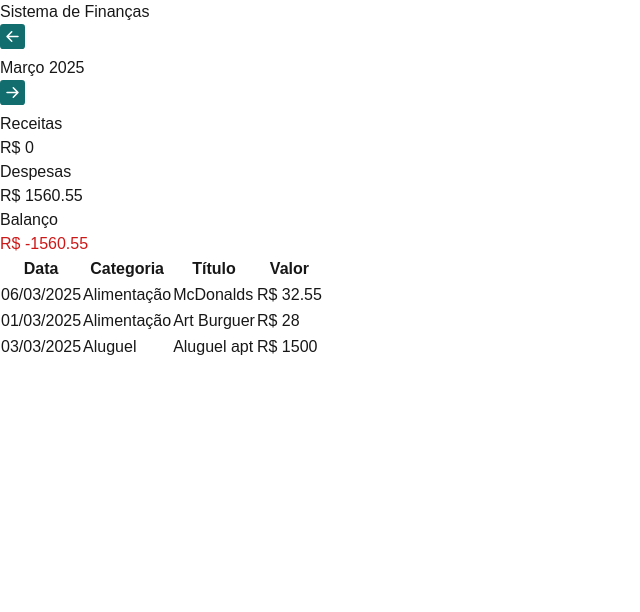
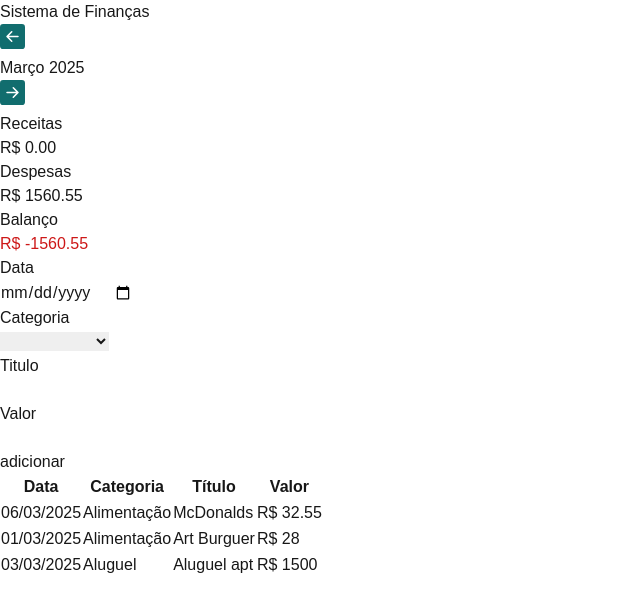
Before and after one commit to marceloab11/sistema-finan-as, a Next.js app: page / in a window 1280 px wide. Shown: the top 612 px of the page, without its empty margins (0-640 px from the left). Built offline with nearby package versions, Linux system fonts and the light colour scheme.

Commit message:
Area de inserção de dados feita

```diff
--- a/src/app/components/Body.tsx
+++ b/src/app/components/Body.tsx
@@ -5,6 +5,7 @@ import { item } from "../types/items";
 import { TableArea } from "./TableArea";
 import { InfoArea } from "./infoArea";
 import { categorias } from "../data/categories";
+import { InsertArea } from "./insertArea";
 
 export const Body = () => {
     const [list, setList] = useState(items);
@@ -39,6 +40,13 @@ export const Body = () => {
     function handleMonthChage(newMonth:string){
         setCurrentMonth(newMonth)
     }
+
+    function handleInsert(item: item){
+        let newList = [...list]
+        newList.push(item)
+        setList(newList)
+    }
+
     return (
         <div className="m-auto max-w-[980px]">
             <InfoArea
@@ -47,6 +55,9 @@ export const Body = () => {
                  income={income}
                  expense={expense}
                  />
+
+            <InsertArea onClick={handleInsert} />
+
            <TableArea list={listFilter}/>
         </div>
     )
--- a/src/app/components/ResumeItem.tsx
+++ b/src/app/components/ResumeItem.tsx
@@ -8,7 +8,7 @@ export const ResumeItem = ({title, value, color}:Props) => {
     return(
         <div className="flex-1">
             <div className="text-center font-bold text-[#888] mb-[5px]">{title}</div>
-            <div className="text-center font-bold" style={{ color: color }}>R$ {value}</div>
+            <div className="text-center font-bold" style={{ color: color }}>R$ {value.toFixed(2)}</div>
         </div>
     )
 }
--- a/src/app/components/TableArea.tsx
+++ b/src/app/components/TableArea.tsx
@@ -8,7 +8,7 @@ type Props = {
 
 export const TableArea = ({list}:Props) => {
     return(
-        <table className="w-[100%] bg-white p-[20px] shadow-[0px_0px_5px_#ccc]  rounded-[10px] ml-[-22px] mt-14">
+        <table className="w-[100%] bg-white p-[20px] shadow-[0px_0px_5px_#ccc]  rounded-[10px] ml-[-22px] mt-5">
             <thead>
                 <tr className="text-black font-bold">
                     <th className="py-[10px] px-10 text-left">Data</th>
--- /dev/null
+++ b/src/app/components/insertArea.tsx
@@ -0,0 +1,84 @@
+import { useState } from "react";
+import { categorias } from "../data/categories";
+import { item } from "../types/items";
+
+type Props = {
+    onClick: (item: item) => void;
+}
+
+export const InsertArea = ({onClick}:Props) => {
+
+    const [data, setData] = useState("")
+    const [categoria, setcategoria] = useState("")
+    const [titulo, setTitulo] = useState("")
+    const [valor, setValor] = useState("")
+
+    function handleAddEvent(){
+        if(data && titulo && categoria && valor){
+            const Newdate = new Date(data)
+            Newdate.setMonth(Newdate.getMonth() + 1)
+            let Newitem:item = {
+                date: Newdate,
+                category: categoria,
+                title: titulo,
+                 value: parseFloat(valor)
+            }
+            onClick(Newitem);
+            console.log("Adicionado...")
+            setData("");
+            setcategoria("");
+            setTitulo("");
+            setValor("");
+        } else {
+            alert("Preencha todos os campos antes de adicionar.")
+        }
+    }
+
+    return(
+        <div className="w-[100%] bg-white shadow-[0px_0px_5px_#ccc] rounded-[10px] p-[20px] flex justify-between items-center mt-10 ml-[-22px] text-black">
+            <div className="flex flex-col gap-2">
+                <p className="font-bold">Data</p>
+                <input
+                     type="date"
+                    className="border rounded-sm border-[#116D6E] p-1"
+                    value={data}
+                    onChange={e => setData(e.target.value)}
+                    />
+            </div>
+            <div className="flex flex-col gap-2">
+                <p className="font-bold">Categoria</p>
+                <select
+                    value={categoria}
+                    onChange={e => setcategoria(e.target.value)}
+                    className="border rounded-sm border-[#116D6E] p-[6px] w-44"
+                >
+                    <option value=""></option>
+                    {Object.keys(categorias).map((key) => (
+                        <option key={key} value={key}>
+                            {categorias[key].title}
+                        </option>
+                    ))}
+                </select>
+            </div>
+            <div className="flex flex-col gap-2">
+                <p className="font-bold">Titulo</p>
+                <input
+                     type="text"
+                      className="border rounded-sm border-[#116D6E] p-1"
+                      value={titulo}
+                      onChange={e => setTitulo(e.target.value)}
+                      />
+            </div>
+            <div className="flex flex-col gap-2">
+                <p className="font-bold">Valor</p>
+                <input
+                    type="number"
+                     className="border rounded-sm border-[#116D6E] p-1"
+                     value={valor}
+                     onChange={e => setValor(e.target.value)}
+                     />
+            </div>
+            <button onClick={handleAddEvent} className="text-white pt-1 pb-1 pl-3 pr-3 rounded-md bg-[#116D6E] mt-8">adicionar</button>
+        </div>
+    )
+}
--- a/src/app/data/item.ts
+++ b/src/app/data/item.ts
@@ -4,6 +4,5 @@ export const items:item[] = [
     {date: new Date(2025, 3, 5), category:"food", title: "McDonalds", value: 32.55},
     {date: new Date(2025, 3, 7), category:"food", title: "Art Burguer", value: 28},
     {date: new Date(2025, 3, 9), category:"rent", title: "Aluguel apt", value: 1500},
-
     {date: new Date(2025, 4, 1), category:"salary", title: "Salario", value: 3000}
 ]
```
